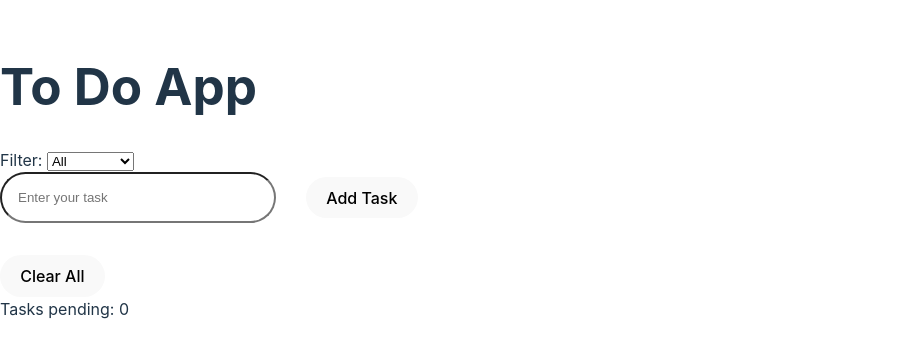
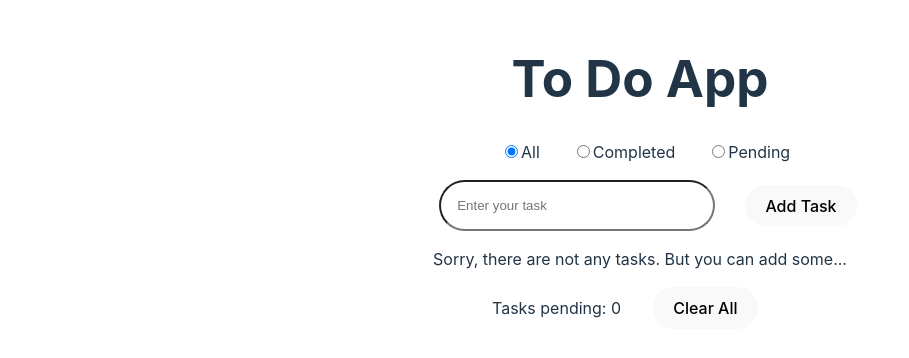
Before and after one commit to ispg103/ProgramacionWeb, a React (Vite) app in the folder todoapp/: page / in a window 1280 px wide. Shown: the part 228-586 px from the top of the page, without its empty margins (0-909 px from the left). Built offline with nearby package versions, Linux system fonts and the light colour scheme.

Commit message:
fixing css and adding ul thingy

```diff
--- a/todoapp/src/App.jsx
+++ b/todoapp/src/App.jsx
@@ -3,6 +3,8 @@ import Filter from './components/Filter/Filter';
 import TodoList from './components/List/List';
 import { Header } from './components/Header/Header';
 import useTasks from './hooks/useTasks';
+import './App.css'
+
 
 export default function App() {
   const { tasks } = useTasks([]);
--- a/todoapp/src/components/Filter/Filter.jsx
+++ b/todoapp/src/components/Filter/Filter.jsx
@@ -1,14 +1,49 @@
 import PropTypes from 'prop-types';
+import { useState } from 'react';
 
 function Filter({ filter, setFilter }) {
+  const [selectedFilter, setSelectedFilter] = useState(filter);
+
+  const handleCheckboxChange = (e) => {
+    const selectedValue = e.target.value;
+    setSelectedFilter(selectedValue);
+    setFilter(selectedValue);
+  };
+
   return (
-    <div>
-      <label htmlFor="filter">Filter: </label>
-      <select id="filter" value={filter} onChange={(e) => setFilter(e.target.value)}>
-        <option value="all">All</option>
-        <option value="completed">Completed</option>
-        <option value="pending">Pending</option>
-      </select>
+    <div className='filter'>
+      <div>
+        <label>
+          <input
+            type="radio"
+            name="filter"
+            value="all"
+            checked={selectedFilter === 'all'}
+            onChange={handleCheckboxChange}
+          />
+          All
+        </label>
+        <label>
+          <input
+            type="radio"
+            name="filter"
+            value="completed"
+            checked={selectedFilter === 'completed'}
+            onChange={handleCheckboxChange}
+          />
+          Completed
+        </label>
+        <label>
+          <input
+            type="radio"
+            name="filter"
+            value="pending"
+            checked={selectedFilter === 'pending'}
+            onChange={handleCheckboxChange}
+          />
+          Pending
+        </label>
+      </div>
     </div>
   );
 }
--- a/todoapp/src/components/List/List.jsx
+++ b/todoapp/src/components/List/List.jsx
@@ -1,6 +1,7 @@
 import PropTypes from 'prop-types';
 import Button from '../Button/Button';
 import Form from '../Form/Form';
+import Footer from '../Footer/Footer';
 import useInput from '../../hooks/useInput';
 import useTasks from '../../hooks/useTasks';
 
@@ -13,6 +14,16 @@ export default function TodoList({ filter }) {
     setInput('');
   };
 
+  const handleClearAllTasks = () => {
+    clearAllTasks();
+  };
+
+  const hasTasks = tasks.length > 0;
+
+  function NoTasksMsg() {
+    return <p>Sorry, there are not any tasks. But you can add some...</p>;
+  }
+
   return (
     <div>
       <Form
@@ -20,6 +31,7 @@ export default function TodoList({ filter }) {
         handleChange={setInputValue}
         handleAddTask={handleAddTask}
       />
+      {hasTasks ? (
         <ul>
           {tasks
             .filter(task => filter === 'all' || (filter === 'completed' && task.completed) || (filter === 'pending' && !task.completed))
@@ -37,15 +49,16 @@ export default function TodoList({ filter }) {
               </li>
             ))}
         </ul>
-      <Button type="button" text="Clear All" handleClickCounter={clearAllTasks} />
+      ) : (
+        <NoTasksMsg />
+      )}
       <div>
-        <span>Tasks pending: {tasks.filter((task) => !task.completed).length}</span>
+        <Footer tasks={tasks} clearAllTasks={handleClearAllTasks} />
       </div>
     </div>
   );
 }
 
-// Define PropTypes para el prop filter
 TodoList.propTypes = {
   filter: PropTypes.string.isRequired,
 };
--- a/todoapp/src/index.css
+++ b/todoapp/src/index.css
@@ -55,6 +55,7 @@ ul {
   list-style: none;
   display: flex;
   flex-direction: column;
+  padding-left: 10rem;
 }
 
 li{
@@ -71,28 +72,28 @@ section{
   gap: 30px;
   align-items: center;
   margin-bottom: 1rem;
+  padding-left: 8.7rem;
 }
 
 .footer{
   display: flex;
   align-items: center;
   gap: 2rem;
-  padding-left: 15rem;
+  padding-left: 12rem;
 }
 
 .filter{
   display: flex;
   align-items: center;
   width: 30rem;
-  gap: 2rem;
   margin-bottom: 1rem;
-  padding-left: 3.1rem;
+  padding-left: 12.5rem;
 }
 
 .filter div{
   display: flex;
   align-items: center;
-  gap: 0.5rem;
+  gap: 2rem;
 }
 
 input[type="checkbox"] {
```
Lines whose indentation alone changed are shown as unchanged.
